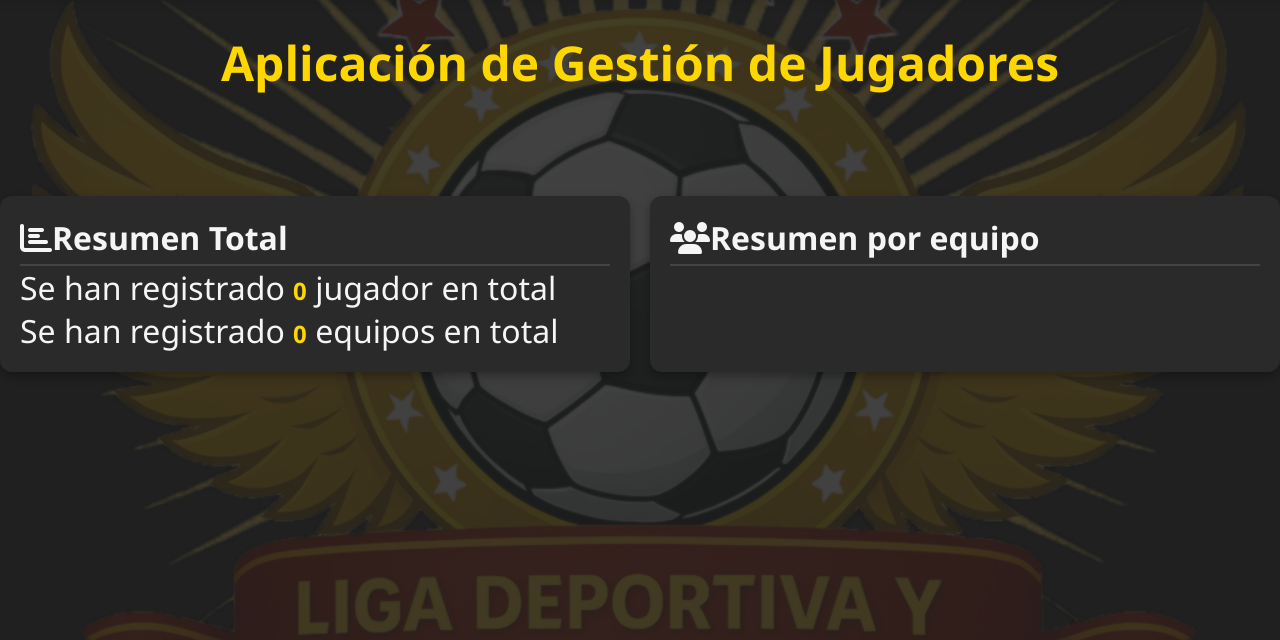
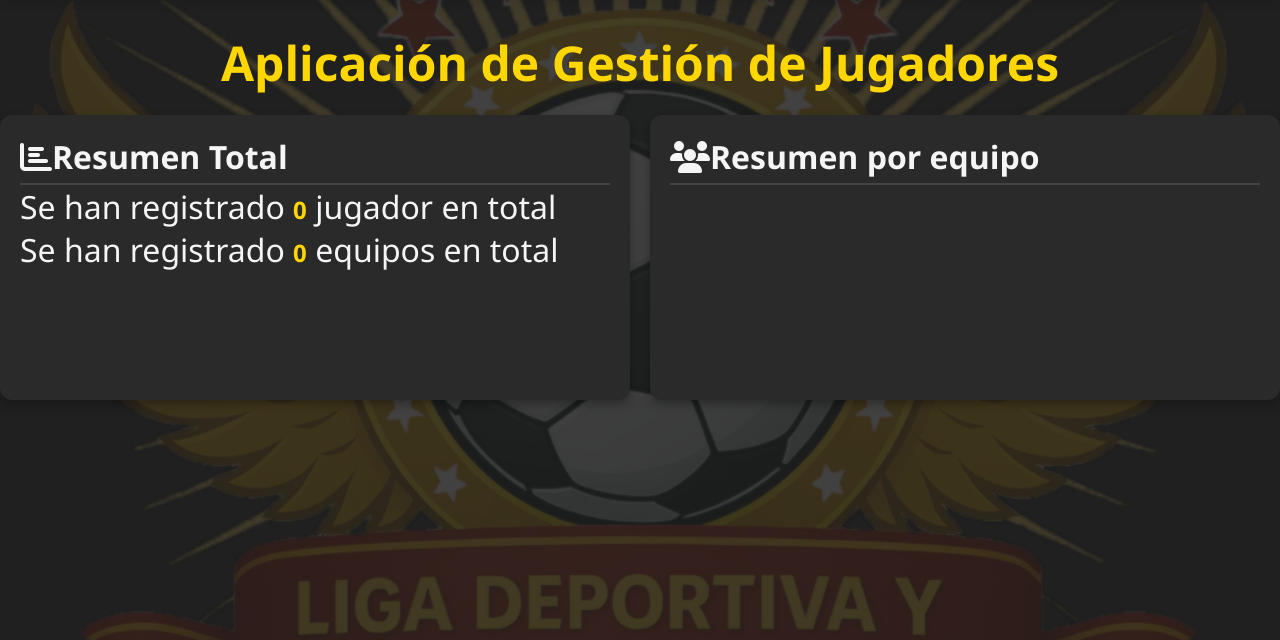
Before and after one commit to Oppais2001/Aplicaci-n-web-de-Gesti-n-de-equipos-rurales, a Django app: page / in a window 1280 px wide. Shown: the part 70-710 px from the top of the page. Run offline with Django 4.2, Linux system fonts and the light colour scheme; data that the repository does not hold is empty.

Commit message:
arreglos responsivos

```diff
--- a/myapp/static/styles/main.css
+++ b/myapp/static/styles/main.css
@@ -278,7 +278,7 @@ button {
     display: grid;
     gap: 20px;
     grid-template-columns: 1fr 1fr;
-    grid-template-rows: 1fr 1fr;
+    grid-template-rows: 1fr 3fr;
 
 }
 .grid-about {
```
